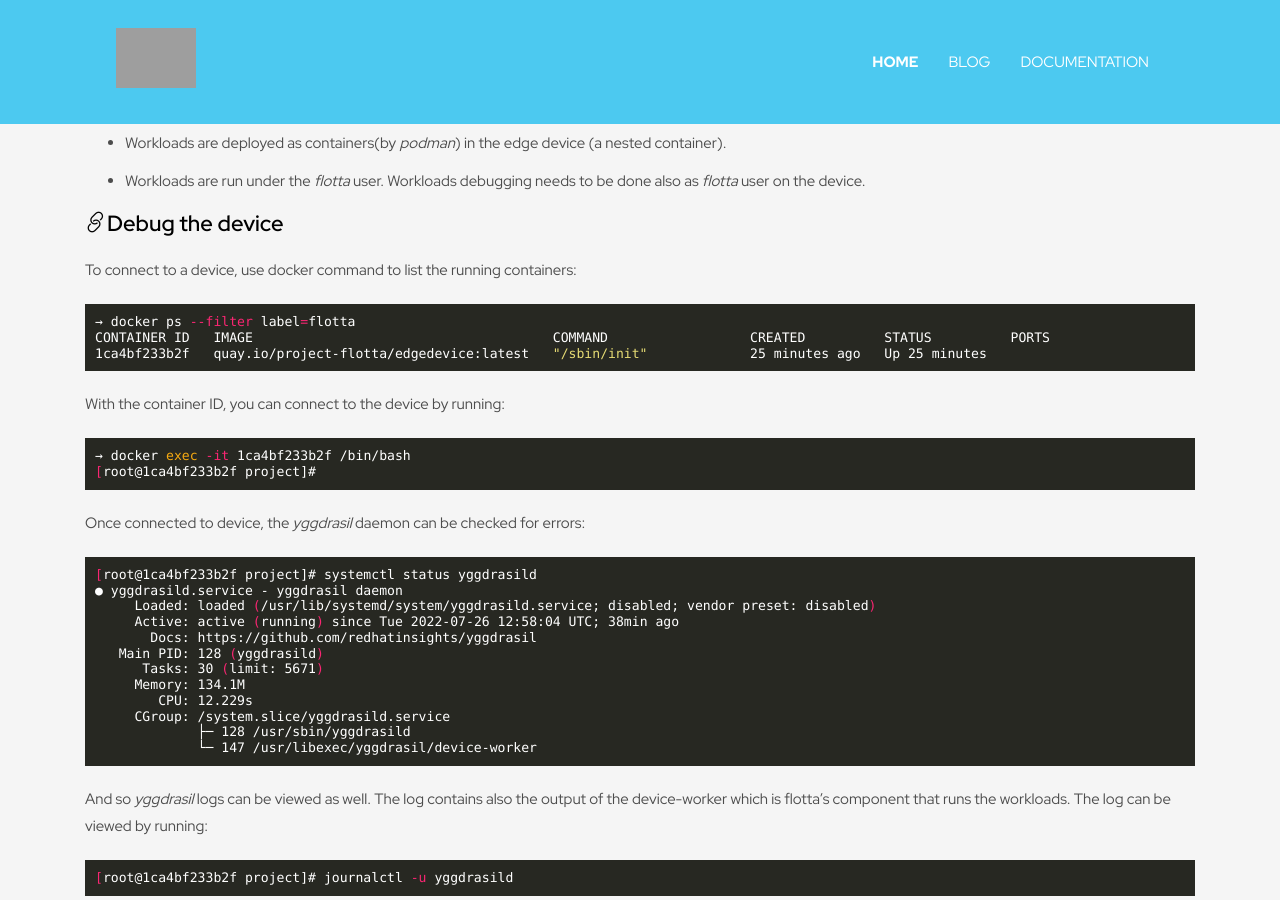
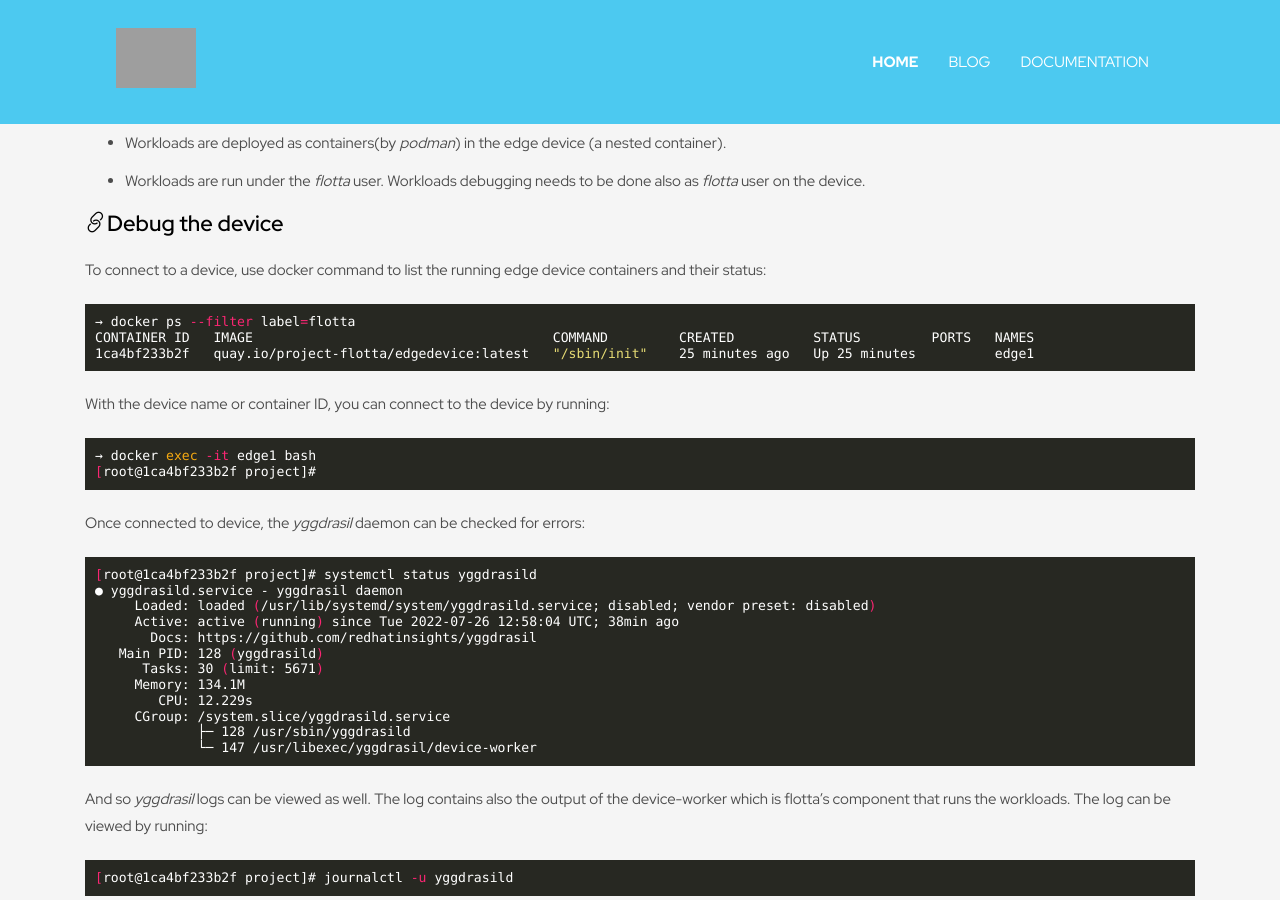
Before and after one commit to project-flotta/project-flotta.github.io, a Jekyll site: the page built from _posts/2022-07-20-developer-cli.markdown, in a window 1280 px wide and 900 px high, scrolled down 1927 px. Built offline with Jekyll 4.4.1, drawn with Linux system fonts in a browser that asks for light colours; a script that is not in the unit is left out; grey boxes are pictures that could not be loaded.

Commit message:
Simplify device debug
Signed-off-by: Moti Asayag <masayag@redhat.com>

````diff
--- a/_posts/2022-07-20-developer-cli.markdown
+++ b/_posts/2022-07-20-developer-cli.markdown
@@ -106,15 +106,15 @@ As things might not always be clear, here are some tips to help you:
 * Workloads are run under the _flotta_ user. Workloads debugging needs to be done also as _flotta_ user on the device.
 
 ### Debug the device
-To connect to a device, use docker command to list the running containers:
+To connect to a device, use docker command to list the running edge device containers and their status:
 ```shell
 → docker ps --filter label=flotta
-CONTAINER ID   IMAGE                                      COMMAND                  CREATED          STATUS          PORTS                                                                                                                                  NAMES
-1ca4bf233b2f   quay.io/project-flotta/edgedevice:latest   "/sbin/init"             25 minutes ago   Up 25 minutes                                                                                                                                          edge1
+CONTAINER ID   IMAGE                                      COMMAND         CREATED          STATUS         PORTS   NAMES
+1ca4bf233b2f   quay.io/project-flotta/edgedevice:latest   "/sbin/init"    25 minutes ago   Up 25 minutes          edge1
 ```
-With the container ID, you can connect to the device by running:
+With the device name or container ID, you can connect to the device by running:
 ```shell
-→ docker exec -it 1ca4bf233b2f /bin/bash
+→ docker exec -it edge1 bash
 [root@1ca4bf233b2f project]#
 ```
 Once connected to device, the _yggdrasil_ daemon can be checked for errors:
````
